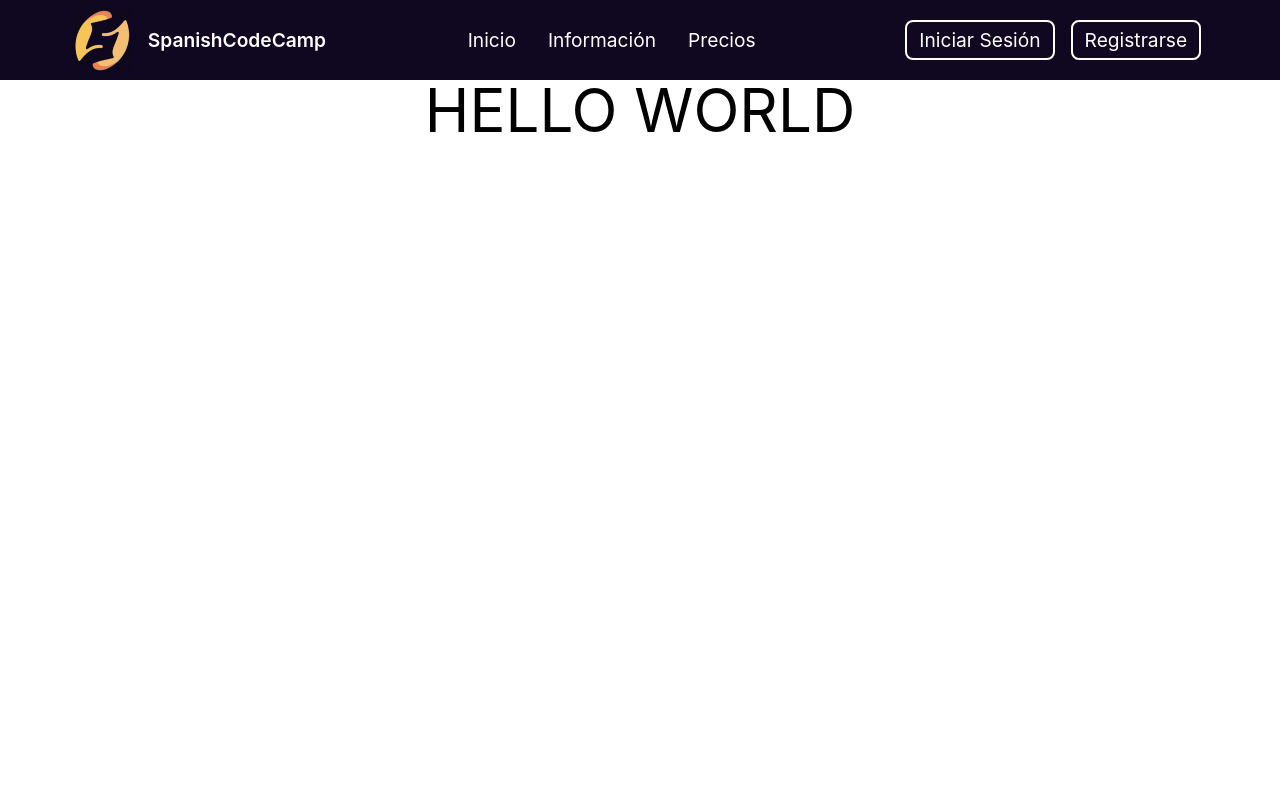
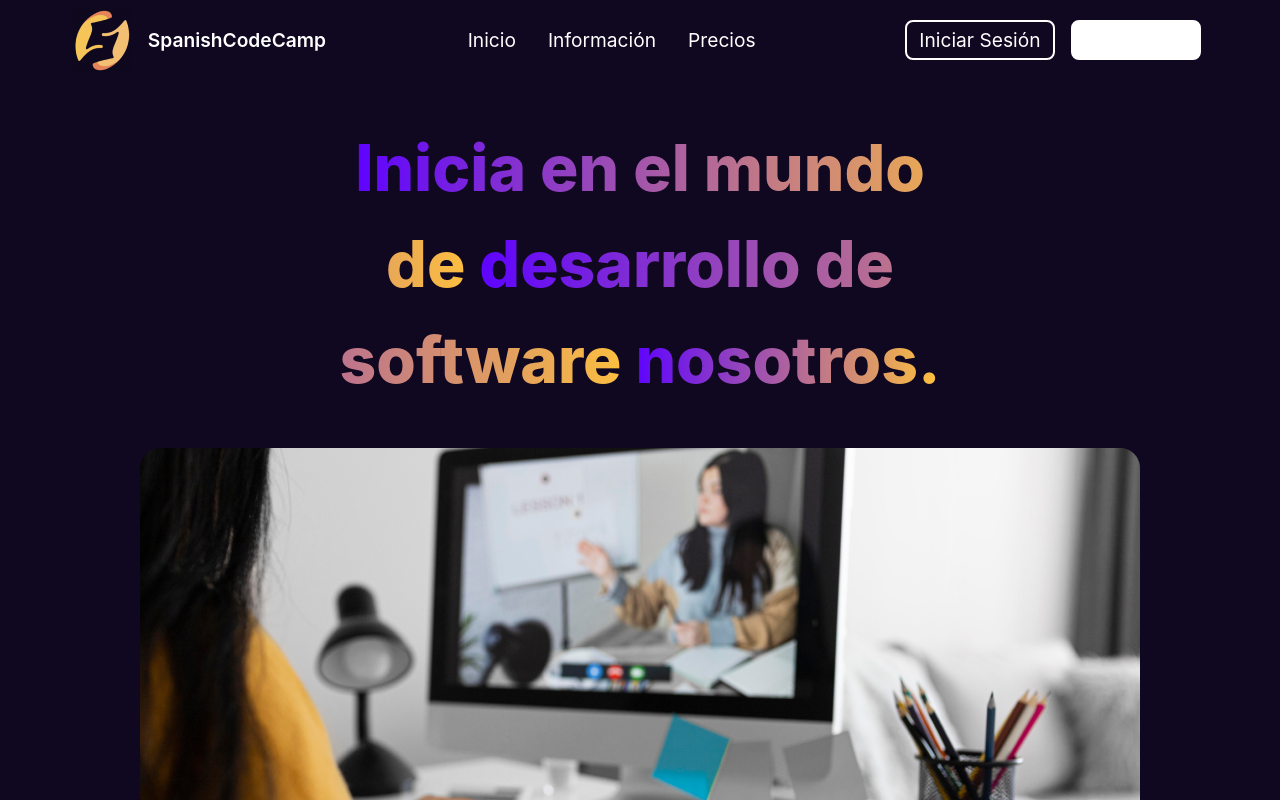
Before and after one commit to HackathonNicaragua2022/Intellikesh, a Next.js app in the folder spanishcodecamp_frontend/: page / in a window 1280 px wide. Shown: the top 800 px of the page. Built offline with nearby package versions, Linux system fonts and the light colour scheme.

Commit message:
homePage

```diff
--- a/spanishcodecamp_frontend/components/Button.tsx
+++ b/spanishcodecamp_frontend/components/Button.tsx
@@ -12,7 +12,7 @@ const Button: FC<ButtonProps> = (props) => {
   [props, className] = popFromDict(props, "className");
   return (
     <button
-      className={`px-3 py-1 m-2 duration-300 text-white border-2 border-white rounded-lg hover:border-blackPurple text-[1.2rem] hover:bg-gradient-to-r from-pink to-purple`}
+      className={`px-3 py-1 m-2 duration-300 text-white border-2 border-white rounded-lg hover:border-blackPurple text-[1.2rem] hover:bg-gradient-to-r from-pink to-purple ${className}`}
       {...props}
     />
   );
--- a/spanishcodecamp_frontend/components/NavBar.tsx
+++ b/spanishcodecamp_frontend/components/NavBar.tsx
@@ -22,13 +22,10 @@ const NavBar = () => {
         </li>
       </ul>
       <div className="">
-        <Button
-          className="self-center w-2/5 p-4 mt-12 text-xs border-4 border-midnight"
-          formAction="submit"
-        >
-          Iniciar Sesión
+        <Button formAction="submit">Iniciar Sesión</Button>
+        <Button className="text-black bg-white" formAction="submit">
+          Registrarse
         </Button>
-        <Button formAction="submit">Registrarse</Button>
       </div>
     </div>
   );
--- /dev/null
+++ b/spanishcodecamp_frontend/pages/homePage.tsx
@@ -0,0 +1,31 @@
+import React from "react";
+import User from "../assets/img/user.png";
+import Image from "next/image";
+import Button from "../components/Button";
+
+const HomePage = () => {
+  return (
+    <div className="flex flex-col items-center py-10 ">
+      <div className="w-2/4 mb-10 text-center text-white">
+        <span className="text-[4rem] font-extrabold texto CustomTexto">
+          Inicia en el mundo de{" "}
+        </span>
+        <span className="text-[4rem] font-extrabold texto CustomTexto">
+          desarrollo de software{" "}
+        </span>
+        <span className="text-[4rem] font-extrabold texto CustomTexto">
+          nosotros.
+        </span>
+      </div>
+      <Image src={User} alt="user-image" />
+      <Button
+        className="mt-10 text-black duration-300 border-0 bg-yellow hover:bg-gradient-to-r from-purple to-yellow"
+        formAction="submit"
+      >
+        Iniciar Sesión
+      </Button>
+    </div>
+  );
+};
+
+export default HomePage;
--- a/spanishcodecamp_frontend/pages/index.tsx
+++ b/spanishcodecamp_frontend/pages/index.tsx
@@ -1,9 +1,11 @@
 import type { NextPage } from "next";
 import { useSetRecoilState } from "recoil";
+import HomePage from "./homePage";
+
 const Home: NextPage = () => {
   return (
     <div className="flex items-center justify-center">
-      <h1 className="text-6xl">HELLO WORLD</h1>
+      <HomePage />
     </div>
   );
 };
--- a/spanishcodecamp_frontend/styles/globals.css
+++ b/spanishcodecamp_frontend/styles/globals.css
@@ -6,10 +6,14 @@ html,
 body {
   padding: 0;
   margin: 0;
+  background-color: #100720;
   font-family: -apple-system, BlinkMacSystemFont, Segoe UI, Roboto, Oxygen,
     Ubuntu, Cantarell, Fira Sans, Droid Sans, Helvetica Neue, sans-serif;
 }
 
-.main-background-gradient: hover {
-  background: linear-gradient(90deg, #5e03ff 0%, #ffc23c 99.99%, #5e03ff 100%);
+.CustomTexto {
+  background: rgb(94,3,255);
+  background: linear-gradient(90deg, rgba(94,3,255,1) 0%, rgba(255,194,60,1) 100%);
+  -webkit-background-clip: text;
+  color: transparent;
 }
```
